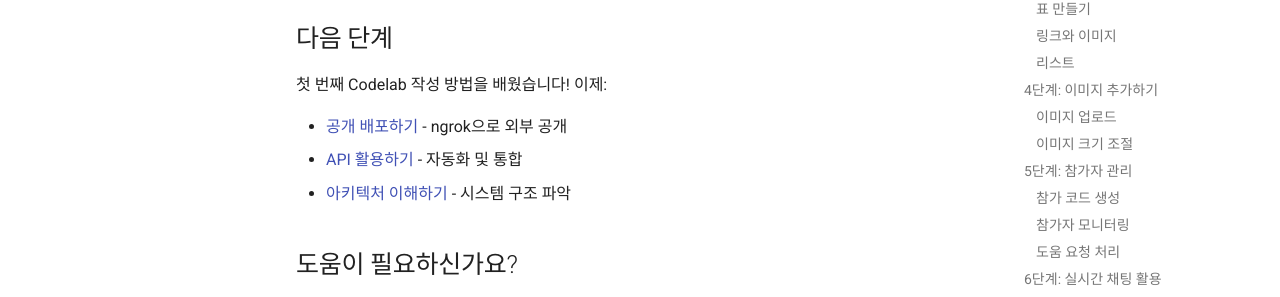
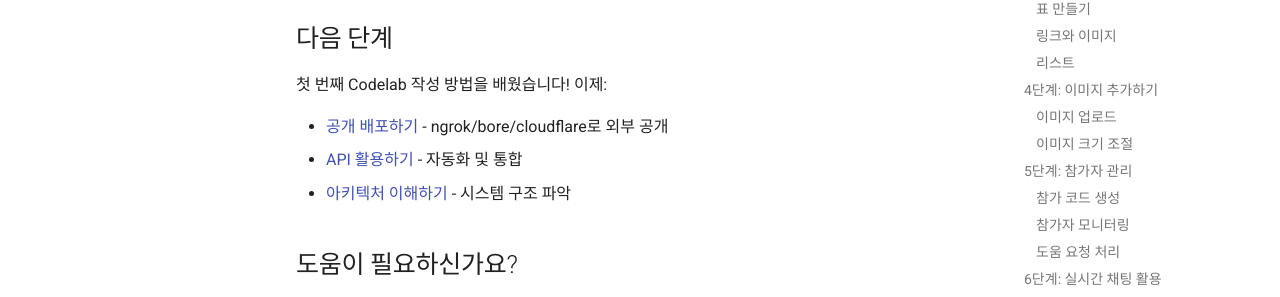
Before and after one commit to JAICHANGPARK/open-codelabs, an MkDocs documentation site: the page built from docs/getting-started/first-codelab.md, in a window 1280 px wide and 900 px high, scrolled down 9760 px. Shown: the part 422-719 px from the top of the window. Built offline with MkDocs 1.6.1 and Material for MkDocs 9.7.7, drawn with Linux system fonts in a browser that asks for light colours; comment, search, counter and statistics services are not loaded; the version menu is left out.

Commit message:
Update first-codelab.md

```diff
--- a/docs/getting-started/first-codelab.md
+++ b/docs/getting-started/first-codelab.md
@@ -461,7 +461,7 @@ codelab_xxx.zip
 
 첫 번째 Codelab 작성 방법을 배웠습니다! 이제:
 
-- [공개 배포하기](../self-hosting/public-deployment.md) - ngrok으로 외부 공개
+- [공개 배포하기](../self-hosting/public-deployment.md) - ngrok/bore/cloudflare로 외부 공개
 - [API 활용하기](../specification/api-reference.md) - 자동화 및 통합
 - [아키텍처 이해하기](../architecture/system-architecture.md) - 시스템 구조 파악
 
```
